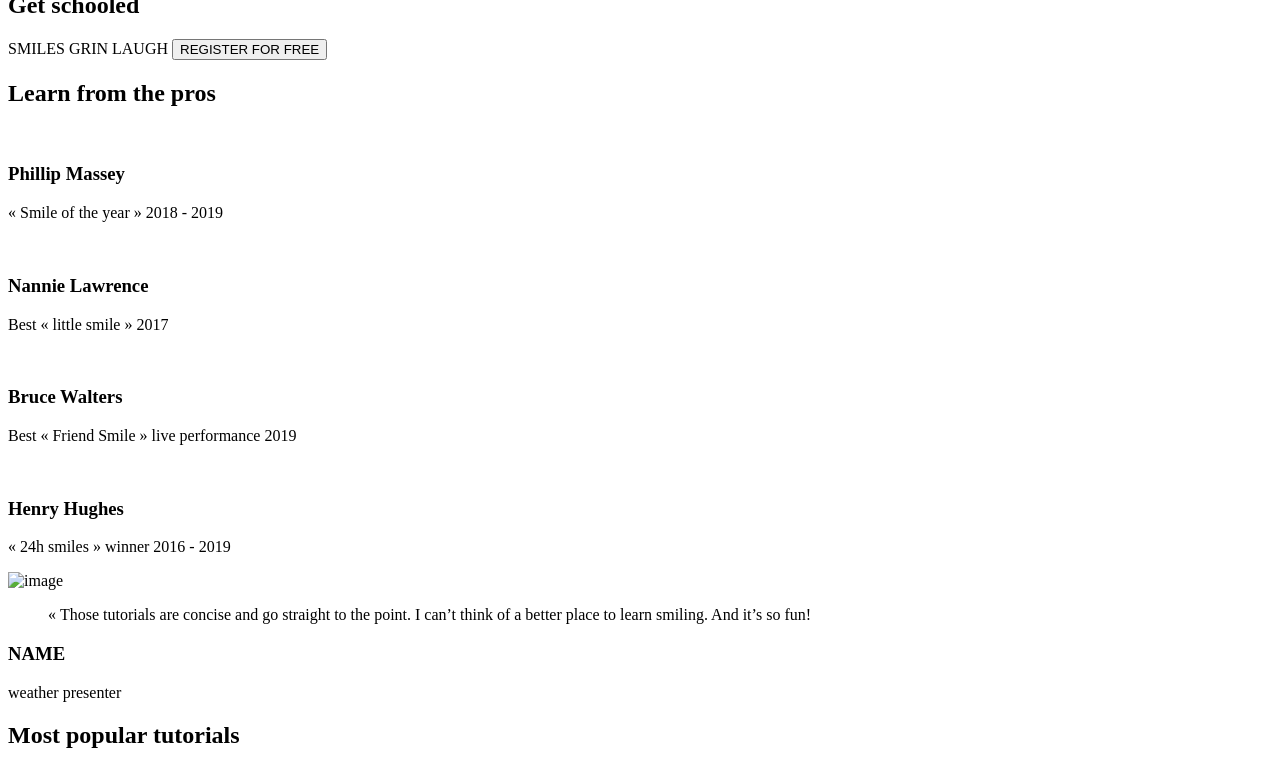
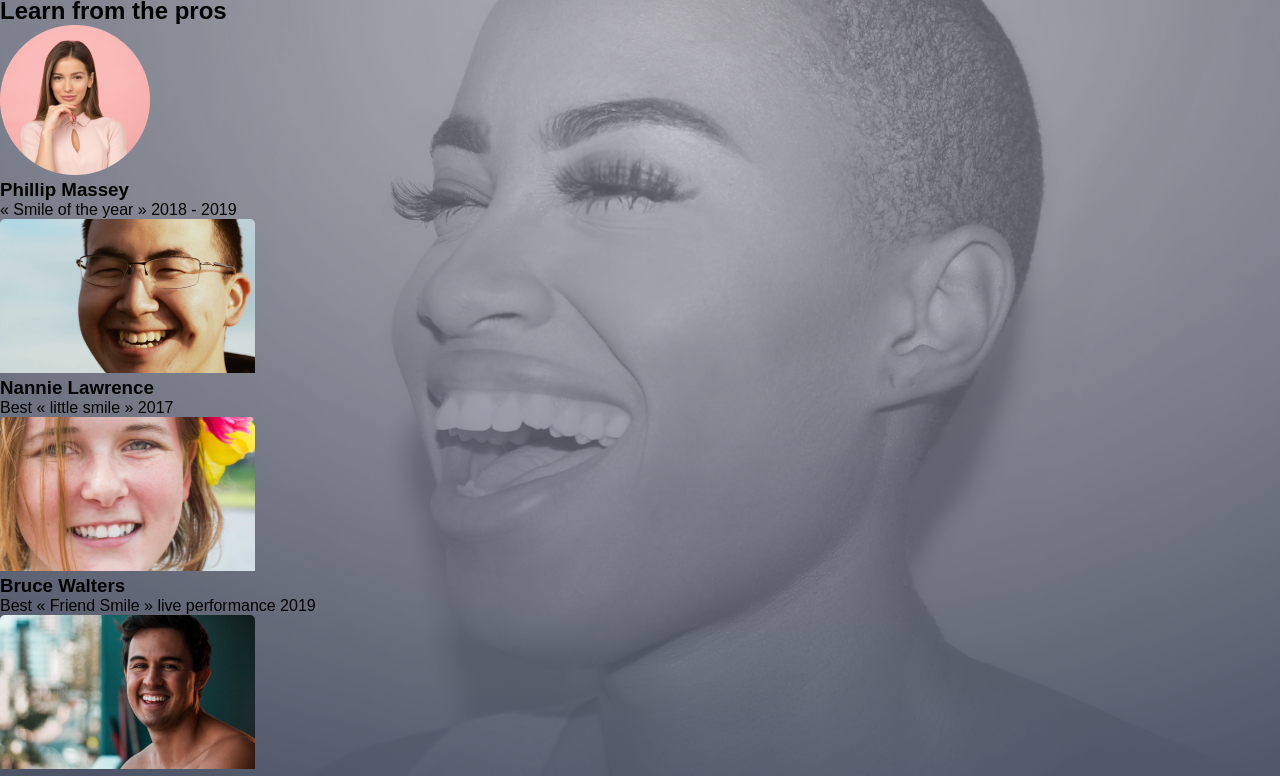
Before and after one commit to IginlaIsrael/alx_html_css, a plain HTML site: page css_advanced/index.html in a window 1280 px wide. Shown: the part 86-862 px from the top of the page. Drawn offline with Linux system fonts and the light colour scheme.

Commit message:
finishing up witht eh header

```diff
--- a/css_advanced/index.html
+++ b/css_advanced/index.html
@@ -33,22 +33,22 @@
                 <h2>Learn from the pros</h2>
                 <div>
                     <div>
-                        <img src="./images/1 (3).png" alt="">
+                        <img src="pic/CSS Advanced/3.png" alt="">
                         <h3>Phillip Massey</h3>
                         <p>« Smile of the year » 2018 - 2019</p>
                     </div>
                     <div>
-                        <img src="./images/6.png" alt="">
+                        <img src="pic/CSS Advanced/6.png" alt="">
                         <h3>Nannie Lawrence</h3>
                         <p>Best « little smile » 2017</p>
                     </div>
                     <div>
-                        <img src="./images/7.png" alt="">
+                        <img src="pic/CSS Advanced/7.png" alt="">
                         <h3>Bruce Walters</h3>
                         <p>Best « Friend Smile » live performance 2019</p>
                     </div>
                     <div>
-                        <img src="./images/8.png" alt="">
+                        <img src="pic/CSS Advanced/8.png" alt="">
                         <h3>Henry Hughes</h3>
                         <p>« 24h smiles » winner 2016 - 2019</p>
                     </div>
@@ -196,7 +196,7 @@
         </section>
     </main>
     <footer>
-        <section>
+        <section class="footer">
             <div>
                 <img src="https://fakeimg.pl/250x250?text=Sample+Logo" alt="logo">
                 <div>
--- a/css_advanced/styles.css
+++ b/css_advanced/styles.css
@@ -1,4 +1,10 @@
-
+/* Root styles */
+*, *::after, *::before{
+    margin: 0;
+    padding: 0;
+    box-sizing: border-box;
+}
+/* Nav Styles */
 nav{
     display: flex;
     justify-content: space-between;
@@ -21,3 +27,23 @@ header{
     margin: 0px;
     align-items: center;
 }
+/* Body Styles */
+
+body{
+    height: 100%;
+    background: url(pic/CSS\ Advanced/object.png) no-repeat;
+    box-shadow: inset 0 0 0 1000px rgba(181, 177, 196, 0.4);
+    font-family: DM sans, sans-serif;
+
+}
+
+/* Footer Styling */
+.footer{
+    display: flex;
+    justify-content: space-between;
+    padding: 30px;
+    background-color: black;
+    color: white;
+    flex-direction: row;
+
+}
```
